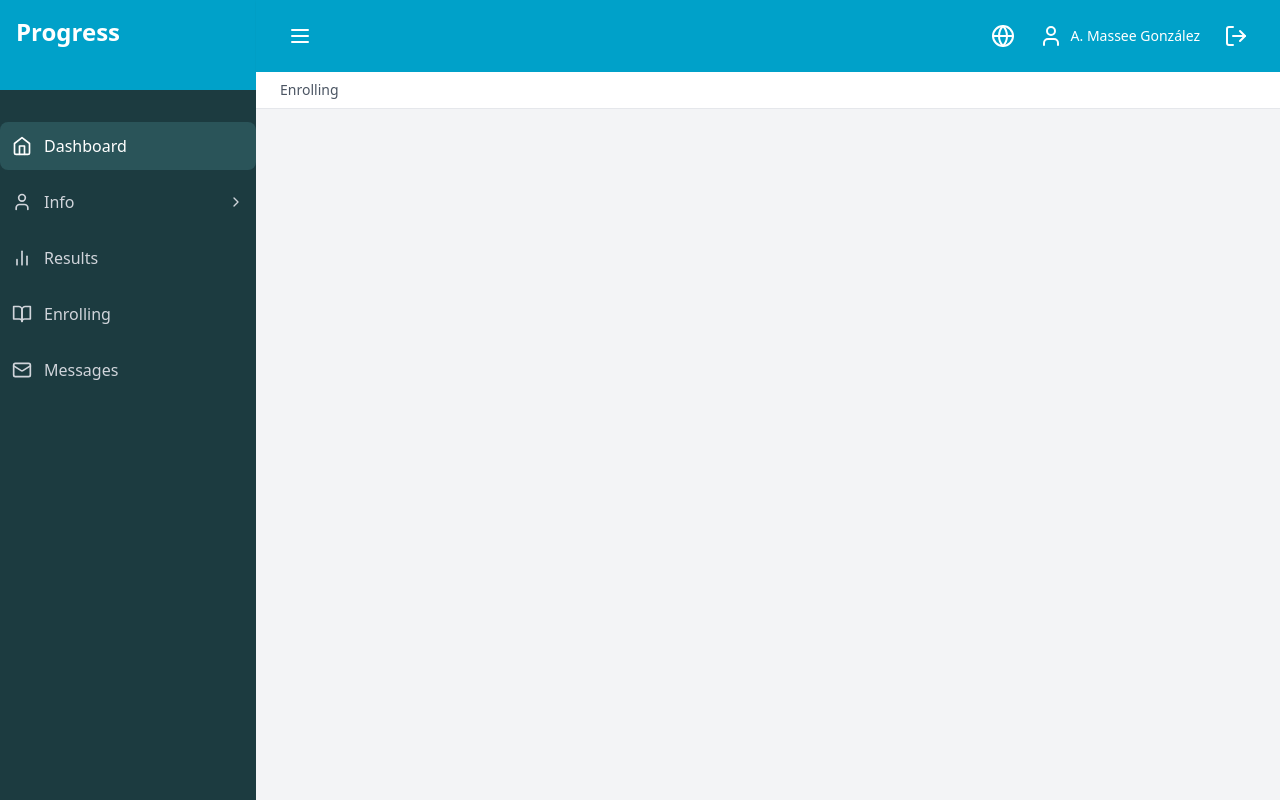
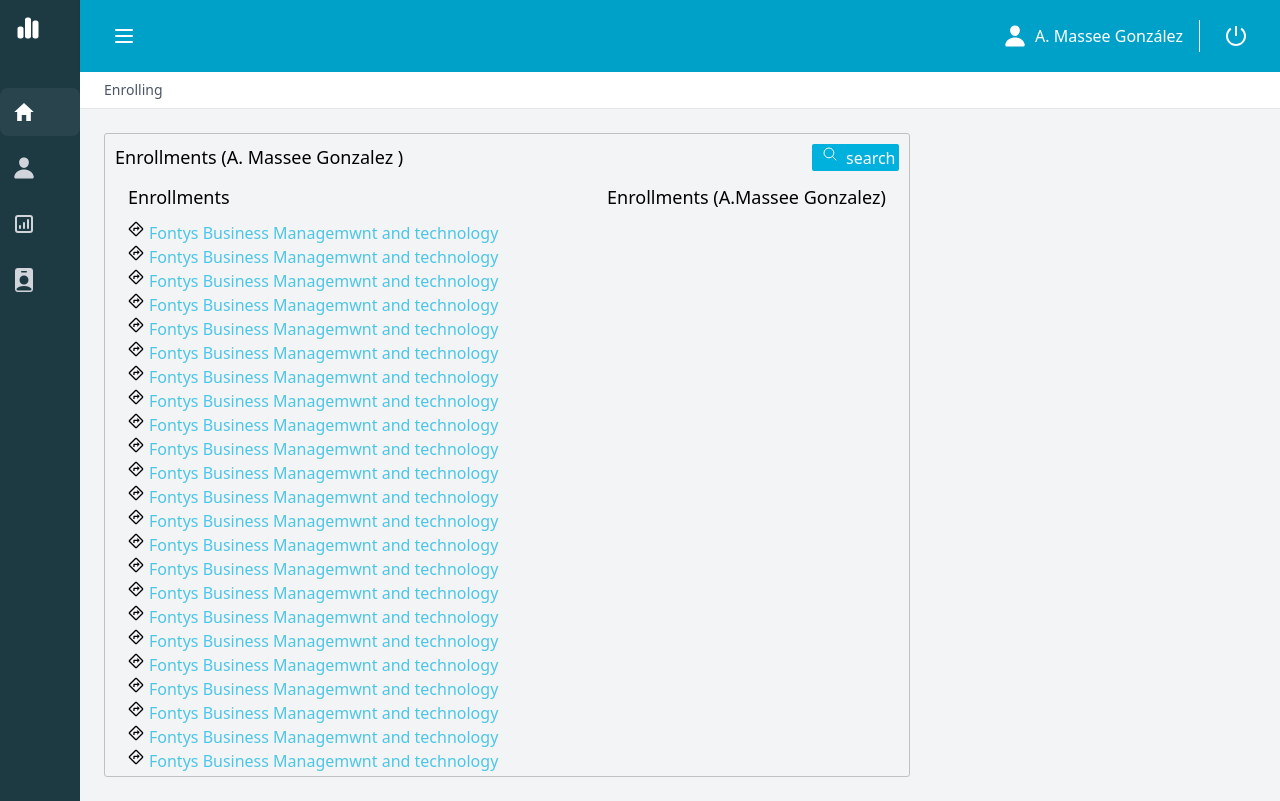
Before and after one commit to MuhammadWaleedMalik/ProgressFrontend, a React (Vite) app: page /enrolling in a window 1280 px wide. Built offline with nearby package versions, Linux system fonts and the light colour scheme.

Commit message:
first Commit

```diff
--- a/src/App.tsx
+++ b/src/App.tsx
@@ -12,7 +12,7 @@ import Configurations from './pages/info/Configurations';
 import ResultsList from './pages/results/ResultsList';
 import ResultDetails from './pages/results/ResultDetails';
 import ResultsOverview from './pages/results/ResultsOverview';
-
+import Enrollment from './pages/Enrollment/Enrollment';
 
 function App() {
   return (
@@ -31,6 +31,7 @@ function App() {
                 <Route path="/info/address-data" element={<AddressData />} />
                 <Route path="/info/configurations" element={<Configurations />} />
                 <Route path="/results" element={<ResultsList />} />
+                <Route path="/enrolling" element={<Enrollment />} />
                 <Route path="/results/:programId" element={<ResultsOverview />} />
                 <Route path="/results/:programId/:courseId" element={<ResultDetails />} />
 
--- a/src/components/Header.tsx
+++ b/src/components/Header.tsx
@@ -1,28 +1,33 @@
 import React from 'react';
-import { useSelector } from 'react-redux';
-import { Menu, Globe, User, LogOut } from 'lucide-react';
+import { useSelector, useDispatch } from 'react-redux';
+import { Menu } from 'lucide-react';
 import { RootState } from '../store/store';
+import { IoPerson } from "react-icons/io5";
+import { RiShutDownLine } from "react-icons/ri";
+import { toggleSidebar } from '../store/slices/uiSlice'; // Corrected import
 
 const Header: React.FC = () => {
   const user = useSelector((state: RootState) => state.user);
+  const dispatch = useDispatch();
 
   return (
     <header className="bg-[#00A1C9] shadow-sm px-6 py-4 flex justify-between items-center">
 
-      <button className="p-2 hover:bg-[#0091B4] rounded-lg text-white">
+      <button
+        className="p-2 hover:bg-[#0091B4] rounded-lg text-white"
+        onClick={() => dispatch(toggleSidebar())} // Toggle sidebar on click
+      >
         <Menu className="w-6 h-6" />
       </button>
 
       <div className="flex items-center space-x-4">
+        <div className="flex items-center space-x-2 text-white">
+          <IoPerson size='1.5rem' />
+          <span className="text-1xl font-medium">{user.name}</span>
+        </div>
+        <div className='bg-white border-none w-[1px] h-8'></div>
         <button className="p-2 hover:bg-[#0091B4] rounded-lg text-white">
-          <Globe className="w-6 h-6" />
-        </button>
-        <div className="flex items-center space-x-2 text-white">
-          <User className="w-6 h-6" />
-          <span className="text-sm font-medium">{user.name}</span>
-        </div>
-        <button className="p-2 hover:bg-[#0091B4] rounded-lg text-white">
-          <LogOut className="w-6 h-6" />
+          <RiShutDownLine size='1.5rem' />
         </button>
       </div>
     </header>
--- a/src/components/Sidebar.tsx
+++ b/src/components/Sidebar.tsx
@@ -1,19 +1,26 @@
 import React from 'react';
 import { useSelector, useDispatch } from 'react-redux';
 import { Link } from 'react-router-dom';
-import { Home, User, BarChart2, BookOpen, Mail, ChevronRight } from 'lucide-react';
+import { ChevronRight } from 'lucide-react';
 import { RootState } from '../store/store';
 import { setCurrentPath } from '../store/slices/navigationSlice';
+import { FaChartSimple } from "react-icons/fa6";
+
+import { IoMdHome } from "react-icons/io";
+import { IoPerson } from "react-icons/io5";
+import { HiOutlineChartSquareBar } from "react-icons/hi";
+import { BsFillPersonBadgeFill } from "react-icons/bs";
 
 const Sidebar: React.FC = () => {
   const currentPath = useSelector((state: RootState) => state.navigation.currentPath);
+  const isSidebarOpen = useSelector((state: RootState) => state.ui.isSidebarOpen);
   const dispatch = useDispatch();
 
   const menuItems = [
-    { path: '/dashboard', icon: Home, label: 'Dashboard' },
+    { path: '/dashboard', icon: <IoMdHome  size='1.5rem' />, label: 'Dashboard' },
     {
       path: '/info',
-      icon: User,
+      icon: <IoPerson size='1.5rem' />,
       label: 'Info',
       subItems: [
         { path: '/info/general', label: 'General' },
@@ -21,15 +28,17 @@ const Sidebar: React.FC = () => {
         { path: '/info/configurations', label: 'Configurations' },
       ],
     },
-    { path: '/results', icon: BarChart2, label: 'Results' },
-    { path: '/enrolling', icon: BookOpen, label: 'Enrolling' },
-    { path: '/messages', icon: Mail, label: 'Messages' },
+    { path: '/results', icon: <HiOutlineChartSquareBar size='1.5rem' />, label: 'Results' },
+    { path: '/enrolling', icon: <BsFillPersonBadgeFill size='1.5rem' />, label: 'Enrolling' },
   ];
 
   return (
-    <div className="w-64 bg-[#1C3B40] text-white min-h-screen ">
-      <div className="mb-8">
-        <h1 className="text-2xl font-bold bg-[#00A1C9] w-96 h-[11.2vh] p-4 ">Progress</h1>
+    <div className={`bg-[#1D3A43] text-white min-h-screen transition-all duration-300 ease-in-out
+      ${isSidebarOpen ? 'w-64' : 'w-20'} overflow-hidden`}>
+
+      <div className="mb-8 flex items-center gap-2 p-4">
+        <FaChartSimple size={24} />
+        {isSidebarOpen && <h1 className="text-2xl font-bold">Progress</h1>}
       </div>
 
       <nav>
@@ -37,28 +46,25 @@ const Sidebar: React.FC = () => {
           <div key={item.path}>
             <Link
               to={item.path}
-              className={`flex items-center p-3 mb-2 rounded-lg transition-colors ${
-                currentPath.startsWith(item.path)
-                  ? 'bg-[#2A5459] text-white'
-                  : 'text-gray-300 hover:bg-[#2A5459]'
-              }`}
+              className={`flex items-center p-3 mb-2 rounded-lg transition-colors
+                ${currentPath.startsWith(item.path) ? 'bg-[#29444D] text-white' : 'text-gray-300 hover:bg-[#29444D]'}
+              `}
               onClick={() => dispatch(setCurrentPath(item.path))}
             >
-              <item.icon className="w-5 h-5 mr-3" />
-              {item.label}
-              {item.subItems && <ChevronRight className="w-4 h-4 ml-auto" />}
+              {item.icon} {/* Render the icon directly */}
+              {isSidebarOpen && <span className="ml-3">{item.label}</span>}
+              {item.subItems && isSidebarOpen && <ChevronRight className="w-4 h-4 ml-auto" />}
             </Link>
-            {item.subItems && currentPath.startsWith(item.path) && (
+
+            {item.subItems && currentPath.startsWith(item.path) && isSidebarOpen && (
               <div className="ml-4">
                 {item.subItems.map((subItem) => (
                   <Link
                     key={subItem.path}
                     to={subItem.path}
-                    className={`flex items-center p-2 mb-1 rounded-lg transition-colors ${
-                      currentPath === subItem.path
-                        ? 'bg-[#2A5459] text-white'
-                        : 'text-gray-300 hover:bg-[#2A5459]'
-                    }`}
+                    className={`flex items-center p-2 mb-1 rounded-lg transition-colors
+                      ${currentPath === subItem.path ? 'bg-[#29444D] text-white' : 'text-gray-300 hover:bg-[#29444D]'}
+                    `}
                     onClick={() => dispatch(setCurrentPath(subItem.path))}
                   >
                     {subItem.label}
--- /dev/null
+++ b/src/pages/Dashboard.css
@@ -0,0 +1,36 @@
+
+
+
+#dashboard-box1 {
+    width: 520px;
+    height: 150px;
+    padding-left: 40px;
+    padding-top: 35px;
+    border-radius: 6px;
+    border: 1.5px solid #c2c4c5;
+    border-left:  4px solid #00DFF9;
+    margin-bottom: 25px;
+}
+
+
+#dashboard-box2 {
+    width: 460px;
+    height: 150px;
+    padding-left: 25px;
+    padding-top: 18px;
+    border-radius: 6px;
+    border: 1.5px solid #c2c4c5;
+    margin-bottom: 25px;
+}
+
+#dashboard-input {
+    width: 100%;
+    height: 50%;
+    padding: 3px;
+    }
+
+#dashboard-input input {
+    width: 100%;
+    border-radius: 3px;
+    background-color: rgb(207, 204, 204);
+}
--- a/src/pages/Dashboard.tsx
+++ b/src/pages/Dashboard.tsx
@@ -1,23 +1,32 @@
 import React from 'react';
 import { useSelector } from 'react-redux';
 import { RootState } from '../store/store';
+import './Dashboard.css';
+
+import { IoIosArrowForward } from "react-icons/io";
+
 
 const Dashboard: React.FC = () => {
   const user = useSelector((state: RootState) => state.user);
 
   return (
     <div>
-      <h1 className="text-2xl font-bold mb-6">WELCOME {user.firstName.toUpperCase()}</h1>
+      <h1 className="text-[20px] text-[#827f77] font-bold mb-6">WELCOME {user.firstName.toUpperCase()}</h1>
 
-      <div className="bg-white rounded-lg shadow p-6 mb-6">
+      <div id='dashboard-box1'>
         <h2 className="text-lg font-semibold mb-4">Fontys Information and Communication Technology:</h2>
         <p className="text-gray-600">Welcome at FH ICT website for study results and enrolments</p>
       </div>
 
-      <div className="bg-white rounded-lg shadow p-6">
-        <h2 className="text-lg font-semibold mb-4">Propaedeutic Phase</h2>
-        <div className="bg-gray-100 p-4 rounded">
-          <p className="text-right">0 / 60 ECTS</p>
+      <div  id='dashboard-box2'>
+        <h2 className="text-lg  text-[#827f77] font-semibold mb-4">Propaedeutic Phase</h2>
+
+        <div id='dashboard-input'>
+
+            <input type="text" />
+            <p className="text-right">0 / 60 ECTS</p>
+
+            <p className='text-right text-blue-500' >  View</p>
         </div>
       </div>
     </div>
--- /dev/null
+++ b/src/pages/Enrollment/Enrollment.css
@@ -0,0 +1,91 @@
+
+#enroll-box {
+
+    width: 70%;
+    height: 70%;
+    border-radius: 3px;
+    border: 1px solid rgb(194, 193, 193);
+}
+
+
+#enroll-box-above {
+
+    width: 100%;
+    display: flex;
+    justify-content: space-between;
+    height: 10%;
+    padding: 10px;
+}
+
+#enroll-box-above h2 { font-size: 18px;}
+
+
+
+#enroll-box-above button  {
+    background-color: #00B0DD;
+    color: white;
+    width: 87px;
+    padding-left: 6px;
+    padding-top: 2px;
+    border-radius: 2px;
+    display: flex;
+    justify-content: space-around;
+}
+
+
+#enroll-box-below {
+
+    width: 100%;
+    height: 90%;
+    padding: 3px;
+    display: flex;
+}
+
+#below-left {
+
+    width: 60%;
+    height: 100%;
+}
+
+#below-left h2 { font-size: 18px; margin-left: 20px; margin-bottom: 10px;}
+
+#below-left .rows {
+    margin-left: 20px;
+    display: flex;
+    gap: 5px;
+
+}
+#below-left .rows span{ color: #4cc6e8;}
+
+
+#below-right {
+
+    width: 40%;
+    height: 100%;
+}
+
+#below-right h2 {   font-size: 18px; margin-left: 20px; margin-bottom: 10px;}
+
+
+
+@media (max-width: 550px) {
+    #enroll-box {
+      width: 95%;
+    }
+    #enroll-box-above {
+      flex-direction: column;
+      align-items: flex-start;
+    }
+    #enroll-box-above button {
+      width: 100%;
+    }
+    #enroll-box-below {
+      flex-direction: column;
+    }
+    #below-left, #below-right {
+      width: 100%;
+    }
+    .rows {
+      flex-wrap: wrap;
+    }
+  }
--- /dev/null
+++ b/src/pages/Enrollment/Enrollment.tsx
@@ -0,0 +1,57 @@
+import React from 'react';
+import './Enrollment.css';
+import { IoSearchOutline } from "react-icons/io5";
+
+import { MdOutlineDirections } from "react-icons/md";
+
+function Enrollment() {
+  return (
+    <div>
+
+          <div id="enroll-box">
+              <div id="enroll-box-above">
+                  <h2>Enrollments (A. Massee Gonzalez )</h2>
+                  <button> <IoSearchOutline/> search</button>
+              </div>
+
+              <div id="enroll-box-below">
+
+                    <div id="below-left">
+                          <h2>Enrollments</h2>
+                          <div className="rows" ><MdOutlineDirections/>  <span>Fontys Business Managemwnt and technology</span> </div>
+                          <div className="rows" ><MdOutlineDirections/>  <span>Fontys Business Managemwnt and technology</span> </div>
+                          <div className="rows" ><MdOutlineDirections/>  <span>Fontys Business Managemwnt and technology</span> </div>
+                          <div className="rows" ><MdOutlineDirections/>  <span>Fontys Business Managemwnt and technology</span> </div>
+                          <div className="rows" ><MdOutlineDirections/>  <span>Fontys Business Managemwnt and technology</span> </div>
+                          <div className="rows" ><MdOutlineDirections/>  <span>Fontys Business Managemwnt and technology</span> </div>
+                          <div className="rows" ><MdOutlineDirections/>  <span>Fontys Business Managemwnt and technology</span> </div>
+                          <div className="rows" ><MdOutlineDirections/>  <span>Fontys Business Managemwnt and technology</span> </div>
+                          <div className="rows" ><MdOutlineDirections/>  <span>Fontys Business Managemwnt and technology</span> </div>
+                          <div className="rows" ><MdOutlineDirections/>  <span>Fontys Business Managemwnt and technology</span> </div>
+                          <div className="rows" ><MdOutlineDirections/>  <span>Fontys Business Managemwnt and technology</span> </div>
+                          <div className="rows" ><MdOutlineDirections/>  <span>Fontys Business Managemwnt and technology</span> </div>
+                          <div className="rows" ><MdOutlineDirections/>  <span>Fontys Business Managemwnt and technology</span> </div>
+                          <div className="rows" ><MdOutlineDirections/>  <span>Fontys Business Managemwnt and technology</span> </div>
+                          <div className="rows" ><MdOutlineDirections/>  <span>Fontys Business Managemwnt and technology</span> </div>
+                          <div className="rows" ><MdOutlineDirections/>  <span>Fontys Business Managemwnt and technology</span> </div>
+                          <div className="rows" ><MdOutlineDirections/>  <span>Fontys Business Managemwnt and technology</span> </div>
+                          <div className="rows" ><MdOutlineDirections/>  <span>Fontys Business Managemwnt and technology</span> </div>
+                          <div className="rows" ><MdOutlineDirections/>  <span>Fontys Business Managemwnt and technology</span> </div>
+                          <div className="rows" ><MdOutlineDirections/>  <span>Fontys Business Managemwnt and technology</span> </div>
+                          <div className="rows" ><MdOutlineDirections/>  <span>Fontys Business Managemwnt and technology</span> </div>
+                          <div className="rows" ><MdOutlineDirections/>  <span>Fontys Business Managemwnt and technology</span> </div>
+                          <div className="rows" ><MdOutlineDirections/>  <span>Fontys Business Managemwnt and technology</span> </div>
+
+                    </div>
+                    <div id="below-right">
+                      <h2>Enrollments (A.Massee Gonzalez)</h2>
+                    </div>
+
+              </div>
+          </div>
+
+    </div>
+  );
+}
+
+export default Enrollment;
--- /dev/null
+++ b/src/store/slices/uiSlice.ts
@@ -0,0 +1,18 @@
+import { createSlice } from '@reduxjs/toolkit';
+
+const initialState = {
+  isSidebarOpen: false,
+};
+
+const uiSlice = createSlice({
+  name: 'ui',
+  initialState,
+  reducers: {
+    toggleSidebar: (state) => {
+      state.isSidebarOpen = !state.isSidebarOpen;
+    },
+  },
+});
+
+export const { toggleSidebar } = uiSlice.actions;
+export default uiSlice.reducer;
--- a/src/store/store.ts
+++ b/src/store/store.ts
@@ -1,11 +1,13 @@
 import { configureStore } from '@reduxjs/toolkit';
 import userReducer from './slices/userSlice';
 import navigationReducer from './slices/navigationSlice';
+import uiReducer from './slices/uiSlice';  // Import UI reducer
 
 export const store = configureStore({
   reducer: {
     user: userReducer,
     navigation: navigationReducer,
+    ui: uiReducer,  // Add UI reducer here
   },
 });
 
```
